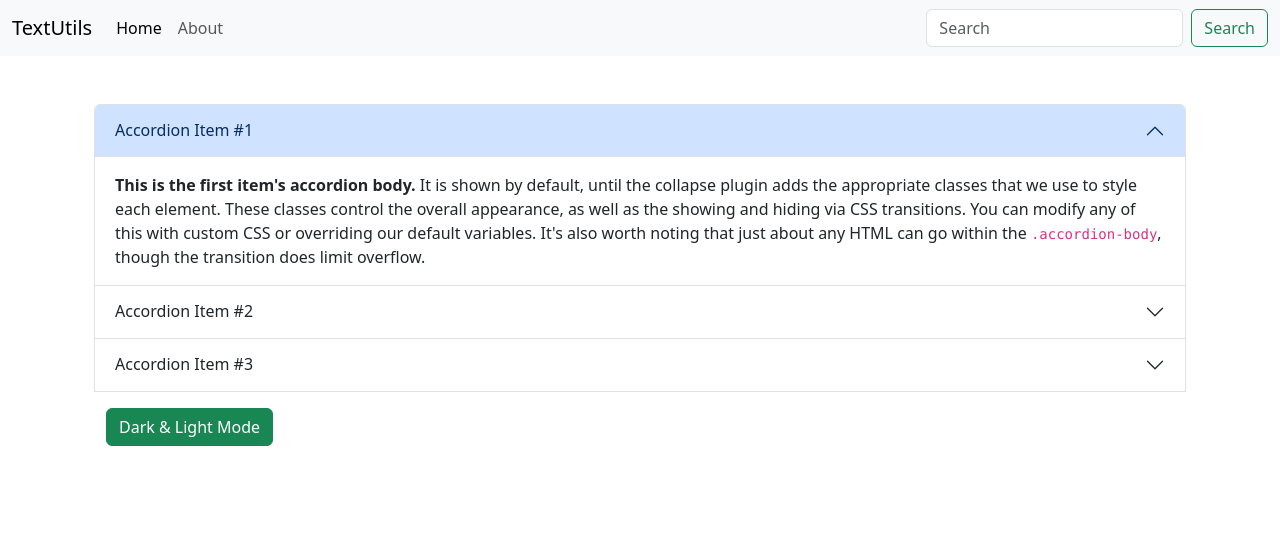
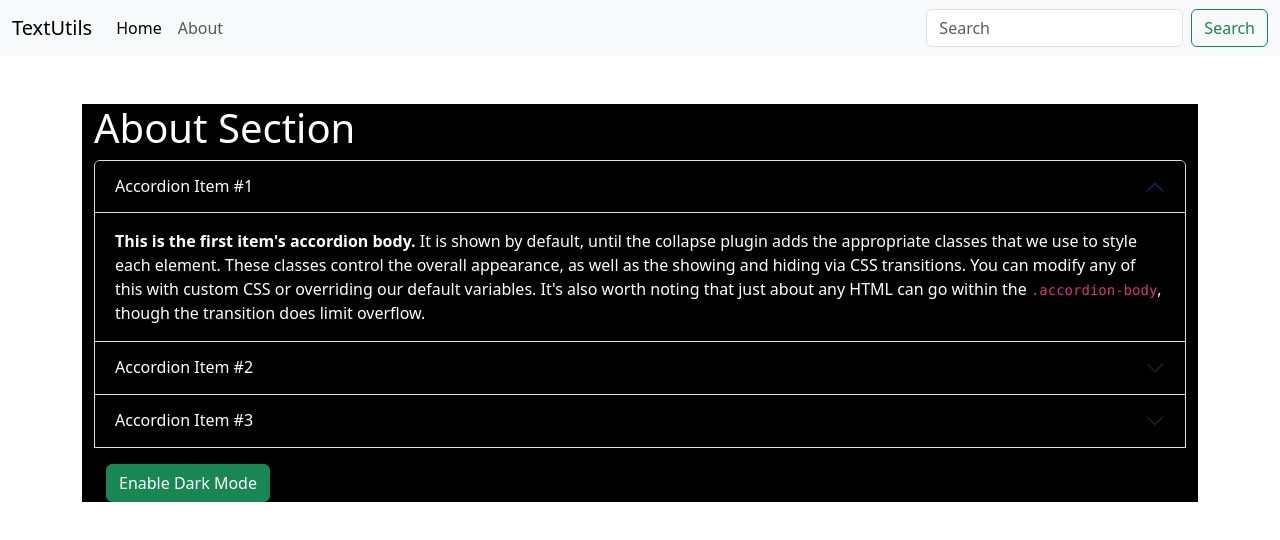
Before and after one commit to 5huv0/Text-converter, a React (Create React App) app: page / in a window 1280 px wide. Shown: the top 540 px of the page. Built offline with nearby package versions, Linux system fonts and the light colour scheme.

Commit message:
added light and dark mode

```diff
--- a/src/components/About.js
+++ b/src/components/About.js
@@ -1,51 +1,75 @@
-import React from 'react'
+import React, { useState } from 'react'
 
 export default function About() {
+
+    const[myStyle, setMyStyle] = useState({
+        color: 'white',
+        backgroundColor: 'black'
+    })
+
+    const[btnTxt, setBtnTxt] = useState('Enable Dark Mode')
+
+    const toggle = ()=>{
+        if(myStyle.color == 'white'){
+            setMyStyle({
+                color: 'black',
+                backgroundColor: 'white'
+            })
+            setBtnTxt('Enable Light Mode')
+        }
+        else{
+            setMyStyle({
+                color: 'white',
+                backgroundColor: 'black'
+            })
+            setBtnTxt('Enable Dark Mode')
+        }
+    }
+
   return (
-    <div>
-        <div className="container my-5">
-            <div class="accordion" id="accordionExample">
-                <div class="accordion-item">
-                    <h2 class="accordion-header">
-                    <button class="accordion-button" type="button" data-bs-toggle="collapse" data-bs-target="#collapseOne" aria-expanded="true" aria-controls="collapseOne">
+        <div className="container my-5" style={myStyle}>
+            <h1>About Section</h1>
+            <div className="accordion" id="accordionExample">
+                <div className="accordion-item" style={myStyle}>
+                    <h2 className="accordion-header">
+                    <button className="accordion-button" type="button" data-bs-toggle="collapse" data-bs-target="#collapseOne" aria-expanded="true" aria-controls="collapseOne" style={myStyle}>
                         Accordion Item #1
                     </button>
                     </h2>
-                    <div id="collapseOne" class="accordion-collapse collapse show" data-bs-parent="#accordionExample">
-                    <div class="accordion-body">
+                    <div id="collapseOne" className="accordion-collapse collapse show" data-bs-parent="#accordionExample">
+                    <div className="accordion-body">
                         <strong>This is the first item's accordion body.</strong> It is shown by default, until the collapse plugin adds the appropriate classes that we use to style each element. These classes control the overall appearance, as well as the showing and hiding via CSS transitions. You can modify any of this with custom CSS or overriding our default variables. It's also worth noting that just about any HTML can go within the <code>.accordion-body</code>, though the transition does limit overflow.
                     </div>
                     </div>
                 </div>
-                <div class="accordion-item">
-                    <h2 class="accordion-header">
-                    <button class="accordion-button collapsed" type="button" data-bs-toggle="collapse" data-bs-target="#collapseTwo" aria-expanded="false" aria-controls="collapseTwo">
+                <div className="accordion-item" style={myStyle}>
+                    <h2 className="accordion-header">
+                    <button className="accordion-button collapsed" type="button" data-bs-toggle="collapse" data-bs-target="#collapseTwo" aria-expanded="false" aria-controls="collapseTwo" style={myStyle}>
                         Accordion Item #2
                     </button>
                     </h2>
-                    <div id="collapseTwo" class="accordion-collapse collapse" data-bs-parent="#accordionExample">
-                    <div class="accordion-body">
+                    <div id="collapseTwo" className="accordion-collapse collapse" data-bs-parent="#accordionExample">
+                    <div className="accordion-body">
                         <strong>This is the second item's accordion body.</strong> It is hidden by default, until the collapse plugin adds the appropriate classes that we use to style each element. These classes control the overall appearance, as well as the showing and hiding via CSS transitions. You can modify any of this with custom CSS or overriding our default variables. It's also worth noting that just about any HTML can go within the <code>.accordion-body</code>, though the transition does limit overflow.
                     </div>
                     </div>
                 </div>
-                <div class="accordion-item">
-                    <h2 class="accordion-header">
-                    <button class="accordion-button collapsed" type="button" data-bs-toggle="collapse" data-bs-target="#collapseThree" aria-expanded="false" aria-controls="collapseThree">
+                <div className="accordion-item" style={myStyle}>
+                    <h2 className="accordion-header">
+                    <button className="accordion-button collapsed" type="button" data-bs-toggle="collapse" data-bs-target="#collapseThree" aria-expanded="false" aria-controls="collapseThree" style={myStyle}>
                         Accordion Item #3
                     </button>
                     </h2>
-                    <div id="collapseThree" class="accordion-collapse collapse" data-bs-parent="#accordionExample">
-                    <div class="accordion-body">
+                    <div id="collapseThree" className="accordion-collapse collapse" data-bs-parent="#accordionExample">
+                    <div className="accordion-body">
                         <strong>This is the third item's accordion body.</strong> It is hidden by default, until the collapse plugin adds the appropriate classes that we use to style each element. These classes control the overall appearance, as well as the showing and hiding via CSS transitions. You can modify any of this with custom CSS or overriding our default variables. It's also worth noting that just about any HTML can go within the <code>.accordion-body</code>, though the transition does limit overflow.
                     </div>
                     </div>
                 </div>
                 <div className="container my-3">
-                    <button type="button" class="btn btn-success" >Dark & Light Mode</button>
+                    <button type="button" onClick={toggle} className="btn btn-success">{btnTxt}</button>
                 </div>
             </div>
         </div>
-    </div>
   )
 }
```
